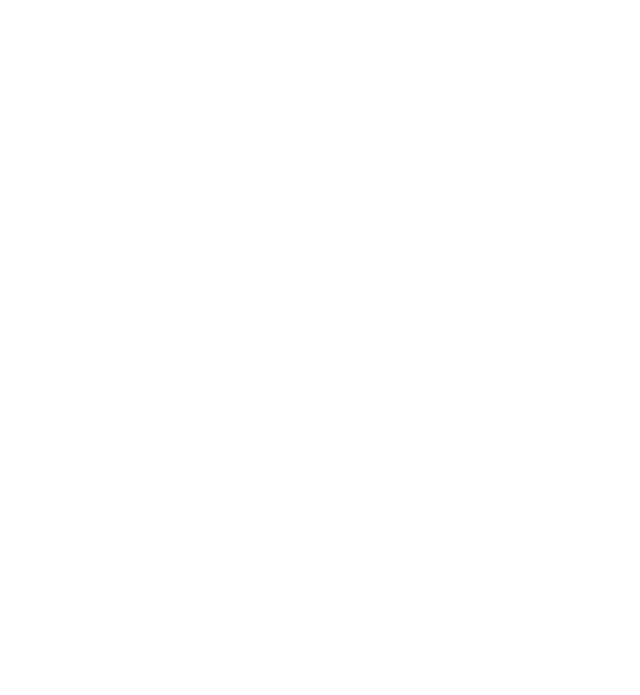
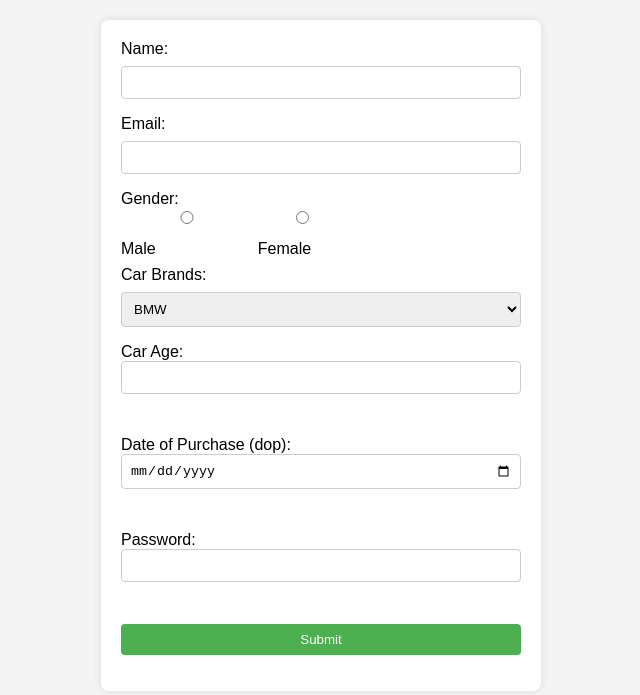
Before and after one commit to acciojob/car-insurance-form-thepanchanandgupta, a website: page main.html in a window 1280 px wide. Shown: the whole page, without its empty margins (319-959 px from the left). Drawn offline with Linux system fonts and the light colour scheme.

Commit message:
created a submission

```diff
--- a/main.html
+++ b/main.html
@@ -1,16 +1,86 @@
 <!DOCTYPE html>
 
 <html>
+	<head>
+		<link rel="stylesheet" href="styles.css">
+		<style>
+			body {
+				font-family: Arial, sans-serif;
+				background-color: #f4f4f4;
+				margin: 0;
+				padding: 20px;
+			}
 
-<head>
-	<link rel="stylesheet" href="styles.css">
-</head>
+			form {
+				max-width: 400px;
+				margin: 0 auto;
+				background-color: #fff;
+				padding: 20px;
+				border-radius: 8px;
+				box-shadow: 0 0 10px rgba(0, 0, 0, 0.1);
+			}
 
-<body>
+			label {
+				display: block;
+				margin-bottom: 8px;
+			}
+
+			input, select, button {
+				width: 100%;
+				padding: 8px;
+				margin-bottom: 16px;
+				box-sizing: border-box;
+				border: 1px solid #ccc;
+				border-radius: 4px;
+			}
+
+			button {
+				background-color: #4caf50;
+				color: #fff;
+				border: none;
+				border-radius: 4px;
+				cursor: pointer;
+			}
+
+			button:hover {
+				background-color: #45a049;
+			}
+			label[for="gender_m"],
+
+		</style>
+	</head>
+	<body>
 	<!-- the entire body must be written by student -->
-    <script type="text/javascript" src="./script.js">
-</script>
+		<form action="" method="post">
+			<label for="name">Name: </label>
+			<input type="text" id="name" required><br>
 
-</body>
+			<label for="email">Email: </label>
+			<input type="email" id="email" required><br>
 
+			<label for="gender_m" style="display: inline-block; margin-right: 10px;">Gender:
+	            <input type="radio" id="gender_m" value="Male" name="gender" required>
+            Male</label>
+	        <label for="gender_f" style="display: inline-block; margin-right: 10px;">
+	            <input type="radio" id="gender_f" value="Female" name="gender" required>
+            Female</label><br>
+
+			<label for="cars">Car Brands: </label>
+			<select id="cars">
+				<option>BMW</option>
+				<option>Audi</option>
+				<option>Mercedez</option>
+			</select><br>
+
+			<label for="carage"> Car Age: <input type="number" id="carage" required></label><br>
+
+			<label for="dop"> Date of Purchase (dop): <input type="date" id="dop" required></label><br>
+
+			<label for="password"> Password: <input type="password" id="password" required></label><br>
+
+			<button type="submit">Submit</button>
+		</form>
+	    <script type="text/javascript" src="./script.js">
+		</script>
+	</body>
 </html>
```
